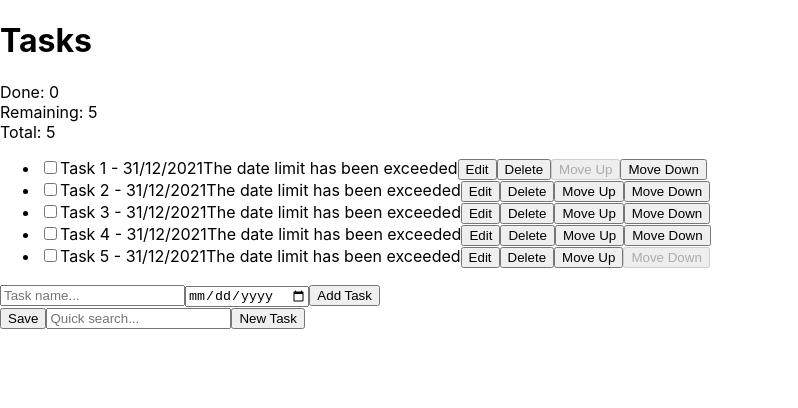
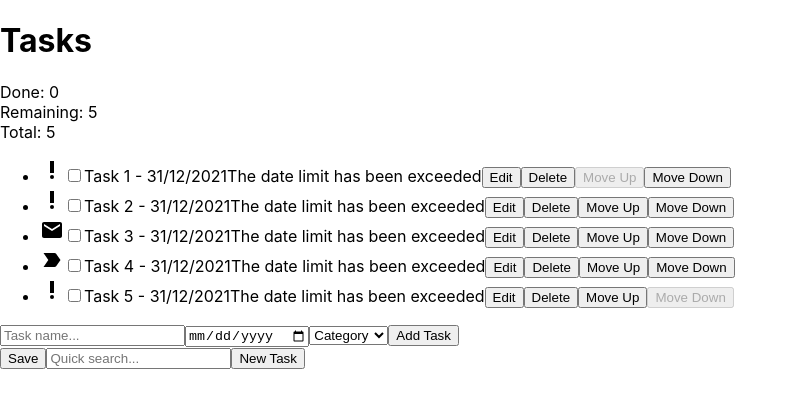
Before and after one commit to Edouard-Pon/react-todo-list, a React (Create React App) app: page / in a window 1280 px wide. Both pictures are taken after a click on the button "New Task". Shown: the top 408 px of the page, without its empty margins (0-798 px from the left). Built offline with nearby package versions, Linux system fonts and the light colour scheme.

Commit message:
Implement category

```diff
--- a/package.json
+++ b/package.json
@@ -3,6 +3,10 @@
   "version": "0.1.0",
   "private": true,
   "dependencies": {
+    "@emotion/react": "^11.11.4",
+    "@emotion/styled": "^11.11.0",
+    "@mui/icons-material": "^5.15.14",
+    "@mui/material": "^5.15.14",
     "@testing-library/jest-dom": "^5.17.0",
     "@testing-library/react": "^13.4.0",
     "@testing-library/user-event": "^13.5.0",
--- a/src/App.js
+++ b/src/App.js
@@ -4,17 +4,20 @@ import Header from './Header';
 import Footer from './Footer';
 import Modal from './Modal';
 import { v4 as uuid } from 'uuid';
+import PriorityHighIcon from '@mui/icons-material/PriorityHigh';
+import LabelImportantIcon from '@mui/icons-material/LabelImportant';
+import EmailIcon from '@mui/icons-material/Email';
 
 class App extends React.Component {
   constructor(props) {
     super(props);
     this.state = {
       tasks: [
-        { id: '1', name: 'Task 1', done: false, order: 1, limitDate: '2021-12-31' },
-        { id: '2', name: 'Task 2', done: false, order: 2, limitDate: '2021-12-31' },
-        { id: '3', name: 'Task 3', done: false, order: 3, limitDate: '2021-12-31' },
-        { id: '4', name: 'Task 4', done: false, order: 4, limitDate: '2021-12-31' },
-        { id: '5', name: 'Task 5', done: false, order: 5, limitDate: '2021-12-31' }
+        { id: '1', name: 'Task 1', done: false, order: 1, limitDate: '2021-12-31', category: 'priority' },
+        { id: '2', name: 'Task 2', done: false, order: 2, limitDate: '2021-12-31', category: 'priority' },
+        { id: '3', name: 'Task 3', done: false, order: 3, limitDate: '2021-12-31', category: 'email' },
+        { id: '4', name: 'Task 4', done: false, order: 4, limitDate: '2021-12-31', category: 'important' },
+        { id: '5', name: 'Task 5', done: false, order: 5, limitDate: '2021-12-31', category: 'priority' }
       ],
       filter: '',
       selectedTask: null,
@@ -65,11 +68,11 @@ class App extends React.Component {
     }));
   }
 
-  handleTaskEvent = (name, limitDate) => {
+  handleTaskEvent = (name, limitDate, category) => {
     if (this.state.selectedTask) {
       this.setState(prevState => ({
         tasks: prevState.tasks.map(task =>
-          task.id === prevState.selectedTask.id ? { ...task, name, limitDate } : task
+          task.id === prevState.selectedTask.id ? { ...task, name, limitDate, category } : task
         ),
         selectedTask: null
       }));
@@ -78,7 +81,7 @@ class App extends React.Component {
       this.setState(prevState => ({
         tasks: [
           ...prevState.tasks,
-          { id: uuid(), name, done: false, order: prevState.tasks.length + 1, limitDate }
+          { id: uuid(), name, done: false, order: prevState.tasks.length + 1, limitDate, category }
         ]
       }));
     }
@@ -147,6 +150,11 @@ class App extends React.Component {
         <ul>
           {this.filteredTasks().map(task => (
             <li key={task.id}>
+              {
+                task.category === 'priority' && <PriorityHighIcon /> ||
+                task.category === 'important' && <LabelImportantIcon /> ||
+                task.category === 'email' && <EmailIcon />
+              }
               <input
                 type="checkbox"
                 checked={task.done}
@@ -170,6 +178,7 @@ class App extends React.Component {
           onClose={this.closePopup}
           initialTaskName={this.state.selectedTask ? this.state.selectedTask.name : ''}
           initialLimitDate={this.state.selectedTask ? this.state.selectedTask.limitDate : ''}
+          initialCategory={this.state.selectedTask ? this.state.selectedTask.category : ''}
         />
         <Footer
           onSearchInput={this.handleSearchInput}
--- a/src/Modal.js
+++ b/src/Modal.js
@@ -1,18 +1,21 @@
 import React, { useState, useEffect } from 'react';
 
-function Modal({ isVisible, handleTaskEvent, onClose, initialTaskName, initialLimitDate }) {
+function Modal({ isVisible, handleTaskEvent, onClose, initialTaskName, initialLimitDate, initialCategory }) {
   const [taskName, setTaskName] = useState(initialTaskName);
   const [limitDate, setLimitDate] = useState(initialLimitDate);
+  const [category, setCategory] = useState(initialCategory);
 
   useEffect(() => {
     setTaskName(initialTaskName);
     setLimitDate(initialLimitDate);
-  }, [initialTaskName, initialLimitDate]);
+    setCategory(initialCategory);
+  }, [initialTaskName, initialLimitDate, initialCategory]);
 
   const handleTask = () => {
-    handleTaskEvent(taskName, limitDate);
+    handleTaskEvent(taskName, limitDate, category);
     setTaskName('');
     setLimitDate('');
+    setCategory('');
     onClose();
   };
 
@@ -33,6 +36,12 @@ function Modal({ isVisible, handleTaskEvent, onClose, initialTaskName, initialLi
         value={limitDate}
         onChange={event => setLimitDate(event.target.value)}
       />
+      <select value={category} onChange={event => setCategory(event.target.value)}>
+        <option disabled={true} value="">Category</option>
+        <option value="priority">Priority</option>
+        <option value="important">Important</option>
+        <option value="email">Email</option>
+      </select>
       <button onClick={handleTask}>{initialTaskName === '' ? 'Add Task' : 'Update Task'}</button>
     </div>
   );
```
Also changed, not shown: 1 other file (tests, documents, lock files or other folders).
